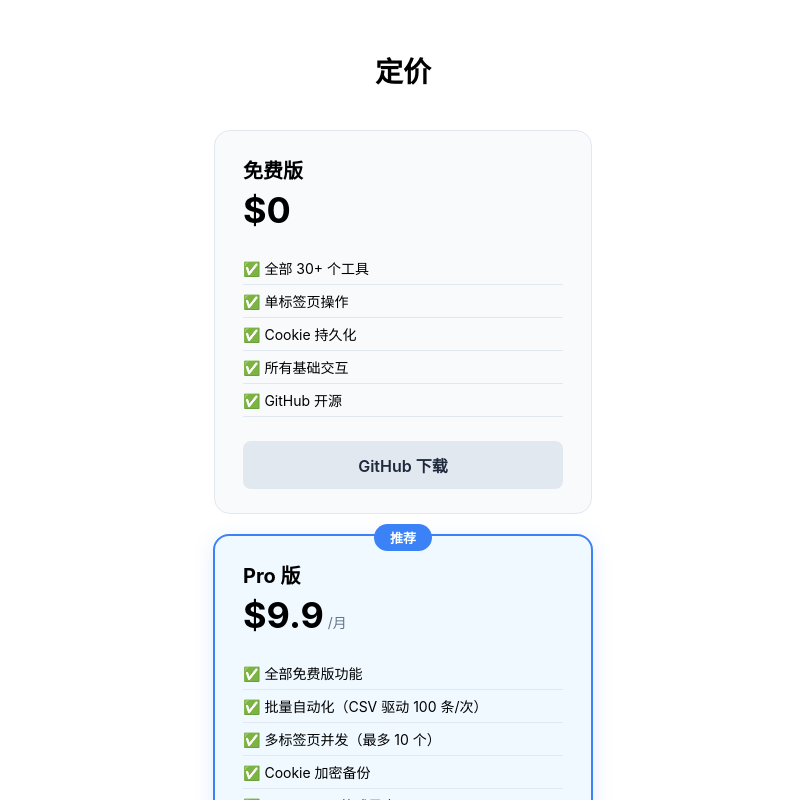
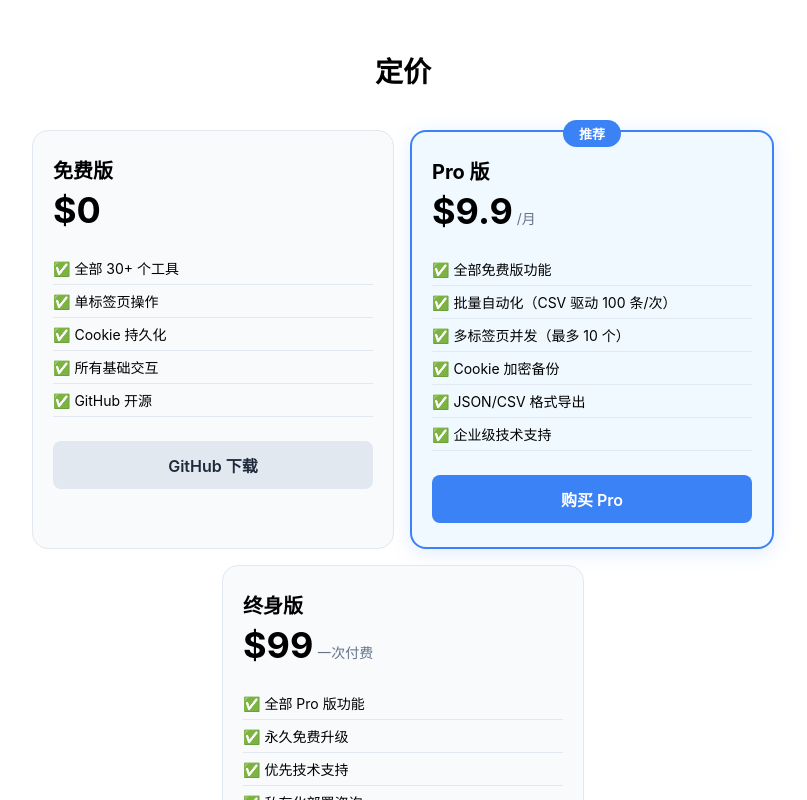
Before and after one commit to yubao2000/mcp-browser-server, a Next.js app in the folder landing/: page / in a window 1280 px wide. Shown: the part 1060-1860 px from the top of the page, without its empty margins (237-1044 px from the left). Built offline with nearby package versions, Linux system fonts and the light colour scheme.

Commit message:
fix: pricing 三块横排一行

```diff
--- a/landing/app/page.tsx
+++ b/landing/app/page.tsx
@@ -160,23 +160,25 @@ export default function Home() {
         <div
           style={{
             display: "flex",
-            flexDirection: "column",
-            alignItems: "center",
-            gap: 20,
-            maxWidth: 350,
+            flexDirection: "row",
+            flexWrap: "wrap",
+            justifyContent: "center",
+            gap: 16,
+            maxWidth: 860,
             margin: "0 auto",
-            padding: "0 20px",
+            padding: "0 16px",
           }}
         >
           {PLANS.slice(0, 3).map((plan) => (
             <div
               key={plan.tier}
               style={{
-                width: "100%",
+                flex: "1 1 240px",
+                minWidth: 200,
                 maxWidth: 320,
                 background: plan.highlight ? "#f0f9ff" : "#f8fafc",
                 borderRadius: 16,
-                padding: "24px 28px",
+                padding: "24px 20px",
                 border: plan.highlight
                   ? "2px solid #3b82f6"
                   : "1px solid #e2e8f0",
```
